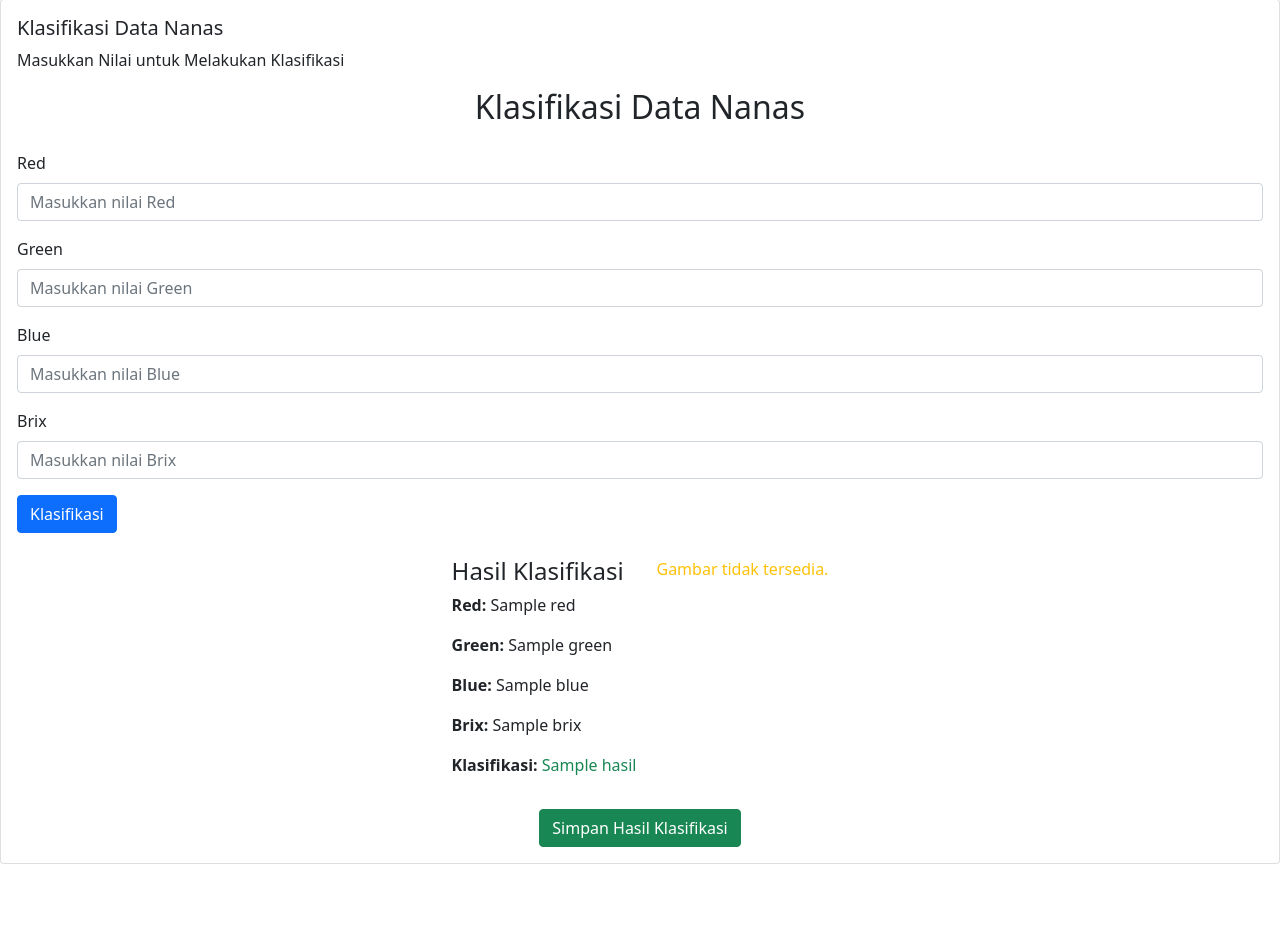
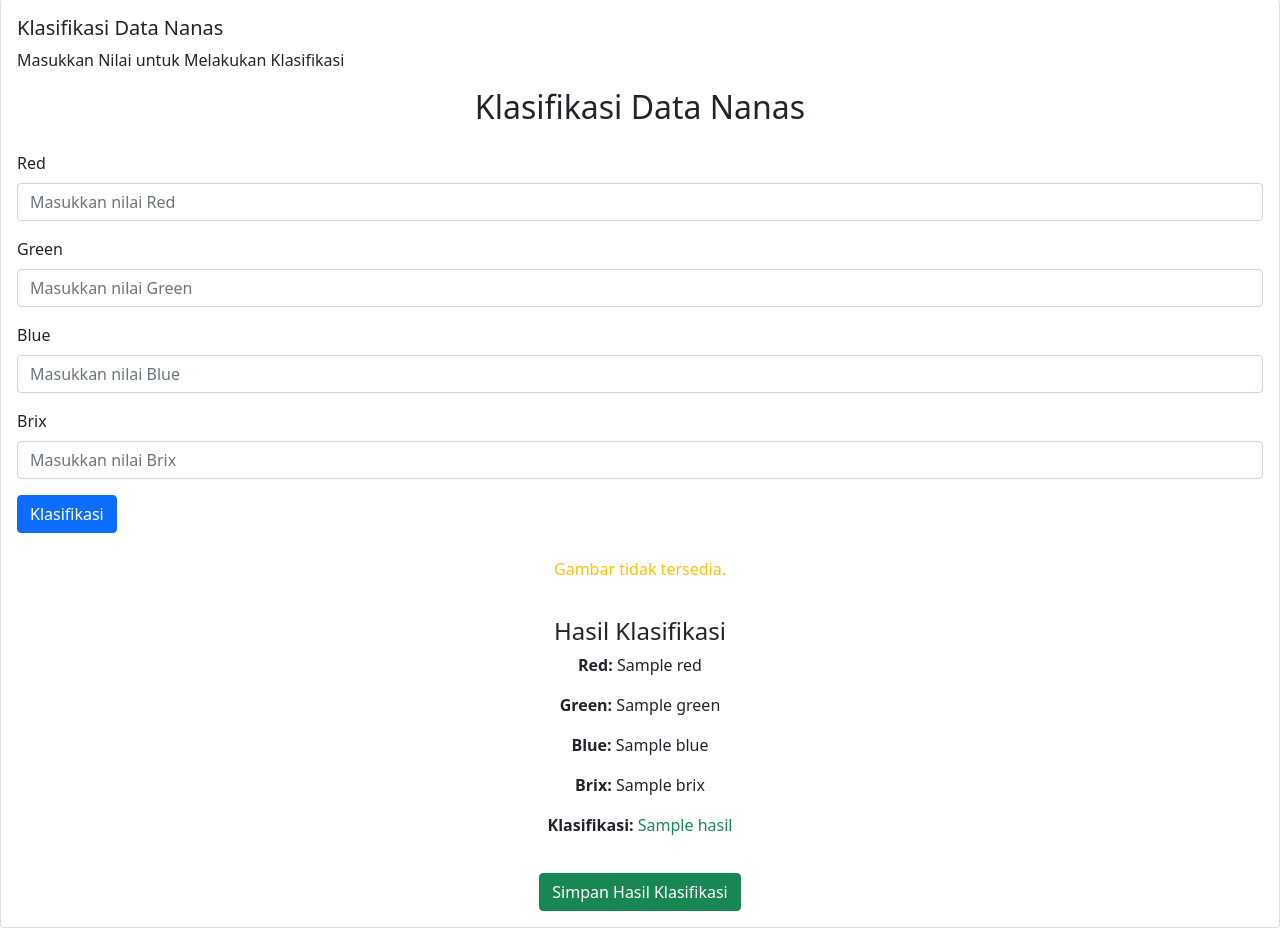
Before and after one commit to nuryamancode/klasifikasibuahnanas, a Django app: template klasifikasi/administrator/templates/page/hasil-klasifikasi.html in a window 1280 px wide. Shown: the part 718-1646 px from the top of the page. Before the commit the page ends 1582 px from the top, so only its background shows below. Run offline with Django 5.2, Linux system fonts and the light colour scheme; the template is opened without the code that fills it: most values are stand-ins (such as "Sample title", 1, 10 or a date in 2020); parts of the project's set-up code (start-up, migrations or seed data) failed here and were passed over; some libraries are stand-ins or nearby versions.

Commit message:
layout hasil klasifikasi update

```diff
--- a/klasifikasi/administrator/templates/page/hasil-klasifikasi.html
+++ b/klasifikasi/administrator/templates/page/hasil-klasifikasi.html
@@ -69,7 +69,16 @@ Hasil Klasifikasi
             </form>
 
             {% if hasil %}
-            <div class="mt-4" style="display: flex; flex-direction: row; justify-content: center; align-items: flex-start; text-align: left; gap: 20px;">
+            <div class="mt-4" style="display: flex; flex-direction: column; justify-content: center; align-items: center; text-align: center; gap: 20px;">
+              <!-- Bagian Gambar -->
+              <div>
+                {% if gambar %}
+                  <img src="{% static 'foto_nanas/'|add:gambar %}" alt="Gambar Nanas" style="max-width: 200px; height: auto; border: 1px solid #ddd; padding: 5px;">
+                {% else %}
+                  <p class="text-warning">Gambar tidak tersedia.</p>
+                {% endif %}
+              </div>
+
               <!-- Bagian Hasil Klasifikasi -->
               <div>
                 <h4>Hasil Klasifikasi</h4>
@@ -83,21 +92,13 @@ Hasil Klasifikasi
                 </p>
               </div>
 
-              <!-- Bagian Gambar -->
+              <!-- Tombol Simpan Hasil Klasifikasi -->
               <div>
-                {% if gambar %}
-                  <img src="{% static 'foto_nanas/'|add:gambar %}" alt="Gambar Nanas" style="max-width: 200px; height: auto; border: 1px solid #ddd; padding: 5px;">
-                {% else %}
-                  <p class="text-warning">Gambar tidak tersedia.</p>
-                {% endif %}
+                <button class="btn btn-success">Simpan Hasil Klasifikasi</button>
               </div>
             </div>
+            {% endif %}
 
-            <!-- Tombol Simpan Hasil Klasifikasi -->
-            <div class="mt-3" style="text-align: center;">
-              <button class="btn btn-success">Simpan Hasil Klasifikasi</button>
-            </div>
-            {% endif %}
 
           </div>
         </div>
```
